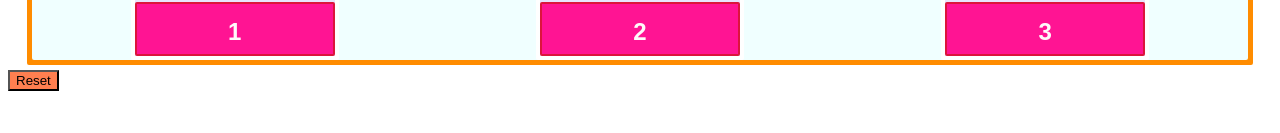
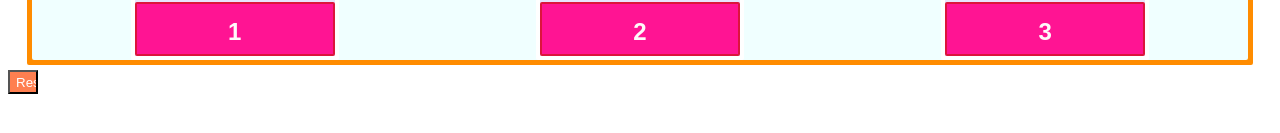
Before and after one commit to MagicWishbone6/towerOfHanoi, a plain HTML site: page index.html in a window 1280 px wide. Shown: the part 483-616 px from the top of the page. Drawn offline with Linux system fonts and the light colour scheme.

Commit message:
mod reset button

```diff
--- a/script.js
+++ b/script.js
@@ -76,6 +76,8 @@ tower1.addEventListener("click", moveBrick)
 tower2.addEventListener("click", moveBrick)
 tower3.addEventListener("click", moveBrick)
 
+
+///// Reset Button /////
 let resetButton = document.querySelector("#resetButton")
 
 // Reload everything:
--- a/style.css
+++ b/style.css
@@ -52,4 +52,8 @@ body {
 #resetButton {
     background-color: coral;
     outline-style: none;
+    color: white;
+    line-height: 20px;
+    height: 24px;
+    width: 30px;
 }
```
